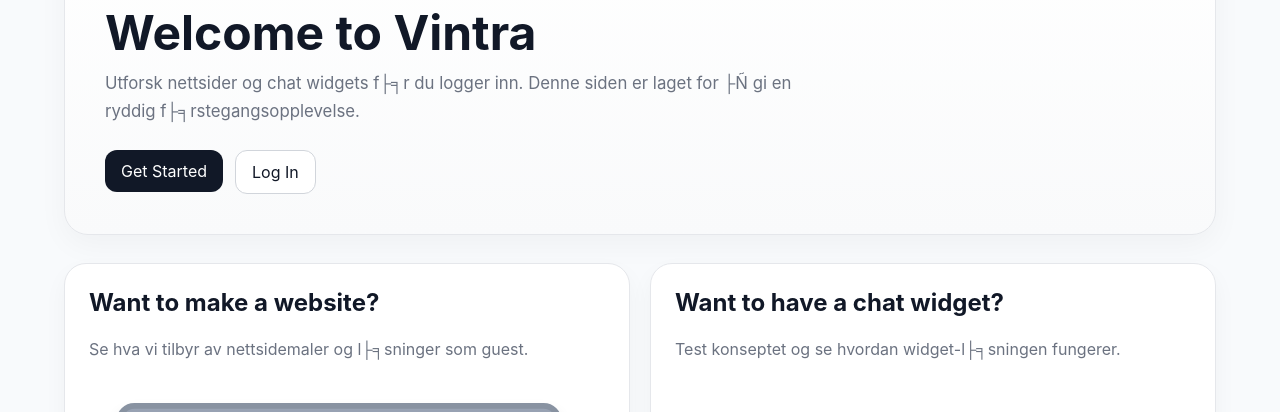
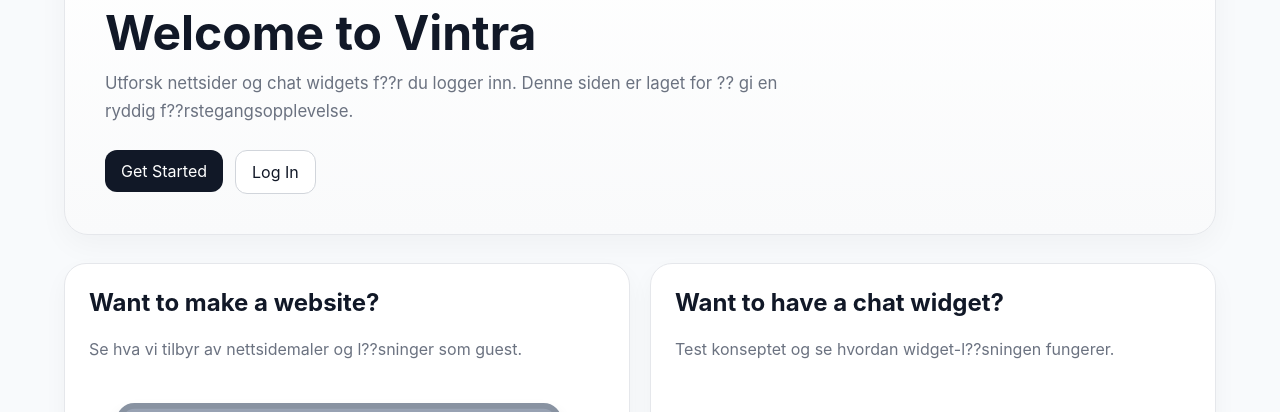
Before and after one commit to WhisperStudio/vintrachat_xoxo, a Next.js app in the folder my-app/: page /landings/main in a window 1280 px wide. Shown: the part 206-618 px from the top of the page. Built offline with nearby package versions, Linux system fonts and the light colour scheme.

Commit message:
Fix file encoding - remove UTF-8 BOM from all files

```diff
--- a/my-app/src/app/landings/guest/chatWidget/page.tsx
+++ b/my-app/src/app/landings/guest/chatWidget/page.tsx
@@ -174,9 +174,9 @@
                         <li key={feature.label} className={`feature-item ${feature.status}`}>
                           <span className="feature-dot" />
                           <span className="feature-label">{feature.label}</span>
-                          {feature.status === 'included' && <span className="feature-mark">Γ£ô</span>}
-                          {feature.status === 'excluded' && <span className="feature-mark">Γ£ò</span>}
-                          {feature.status === 'highlight' && <span className="feature-mark">Γê₧</span>}
+                          {feature.status === 'included' && <span className="feature-mark">???</span>}
+                          {feature.status === 'excluded' && <span className="feature-mark">???</span>}
+                          {feature.status === 'highlight' && <span className="feature-mark">???</span>}
                         </li>
                       ))}
                     </ul>
--- a/my-app/src/app/landings/guest/websites/WebPage.css
+++ b/my-app/src/app/landings/guest/websites/WebPage.css
@@ -801,7 +801,7 @@
 }
 
 .g-img::after {
-  content: '≡ƒöì';
+  content: '????';
   position: absolute;
   inset: 0;
   display: grid;
--- a/my-app/src/app/landings/main/page.tsx
+++ b/my-app/src/app/landings/main/page.tsx
@@ -12,8 +12,8 @@
           <span className="badge">Guest view</span>
           <h1>Welcome to Vintra</h1>
           <p>
-            Utforsk nettsider og chat widgets f├╕r du logger inn. Denne siden er laget
-            for ├Ñ gi en ryddig f├╕rstegangsopplevelse.
+            Utforsk nettsider og chat widgets f??r du logger inn. Denne siden er laget
+            for ?? gi en ryddig f??rstegangsopplevelse.
           </p>
 
           <div className="heroActions">
@@ -29,7 +29,7 @@
         <section className="cardGrid">
           <div className="featureCard">
             <h2>Want to make a website?</h2>
-            <p>Se hva vi tilbyr av nettsidemaler og l├╕sninger som guest.</p>
+            <p>Se hva vi tilbyr av nettsidemaler og l??sninger som guest.</p>
             <div style={{ width: 500 }}>
       <AnimatedBrowserMockup />
     </div>
@@ -40,7 +40,7 @@
 
           <div className="featureCard">
             <h2>Want to have a chat widget?</h2>
-            <p>Test konseptet og se hvordan widget-l├╕sningen fungerer.</p>
+            <p>Test konseptet og se hvordan widget-l??sningen fungerer.</p>
             <section style={{ padding: '40px' }}>
 
     </section>
--- a/my-app/src/components/board.tsx
+++ b/my-app/src/components/board.tsx
@@ -322,7 +322,7 @@
           backdropFilter: 'blur(10px)',
         }}
       >
-        Drag to rotate ΓÇó Scroll to zoom
+        Drag to rotate ??? Scroll to zoom
       </div>
     </div>
   )
```
Also changed, not shown: my-app/src/app/landings/guest/websites/page.tsx (+4 -4 lines), my-app/src/app/landings/guest/chatWidget/ChatWidget.css (line endings or trailing spaces), my-app/src/components/header.tsx (line endings or trailing spaces), my-app/src/svgs/bakground_wave.tsx (line endings or trailing spaces).
